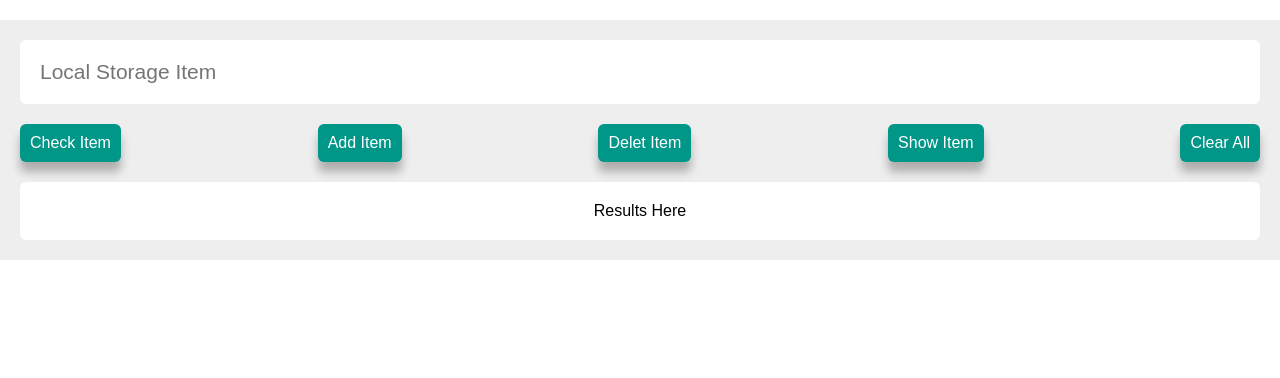
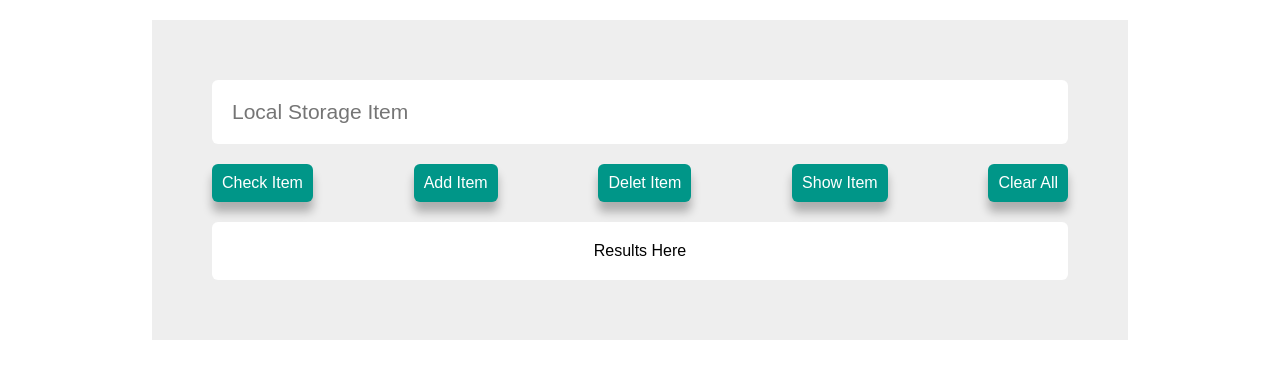
Before and after one commit to mohamedCleanCode/Control-Local-Storage-, a plain HTML site: page index.html in a window 1280 px wide. Drawn offline with Linux system fonts and the light colour scheme.

Commit message:
Update style.css

```diff
--- a/style.css
+++ b/style.css
@@ -6,11 +6,14 @@
 body {
   font-family: Arial, Helvetica, sans-serif;
   text-transform: capitalize;
+  padding-left: 30px;
+  padding-right: 30px;
 }
 .parent {
   background-color: #eee;
-  padding: 20px;
+  padding: 60px;
   margin: 20px auto;
+  width: 80%
 }
 .parent input {
   width: 100%;
```
